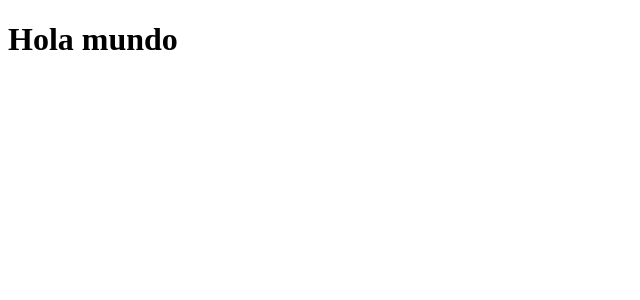
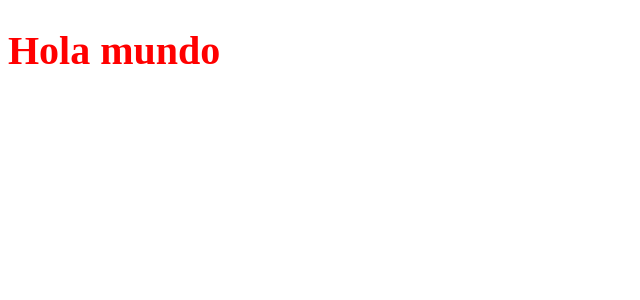
Before and after one commit to DiegoSullon/platzi-conf-merch, a React app: page / in a window 1280 px wide. Shown: the top 300 px of the page, without its empty margins (0-640 px from the left). Built offline with nearby package versions, Linux system fonts and the light colour scheme.

Commit message:
css and unistall standard

```diff
--- a/src/components/App.jsx
+++ b/src/components/App.jsx
@@ -1,4 +1,5 @@
 import React from 'react'
+import '../styles/components/app.css'
 
 const App = () => {
   return <h1>Hola mundo</h1>
--- /dev/null
+++ b/src/styles/components/app.css
@@ -0,0 +1,4 @@
+h1{
+    font-size: 40px;
+    color: red;
+}
--- a/webpack.config.js
+++ b/webpack.config.js
@@ -1,5 +1,6 @@
 const path = require('path')
 const HtmlWebpackPlugin = require('html-webpack-plugin')
+const MiniCssExtractPlugin = require('mini-css-extract-plugin')
 
 module.exports = {
   mode: 'development',
@@ -27,6 +28,17 @@
             loader: 'html-loader'
           }
         ]
+      },
+      {
+        test: /\.css$/,
+        use: [
+          {
+            loader: MiniCssExtractPlugin.loader
+          },
+          {
+            loader: 'css-loader'
+          }
+        ]
       }
     ]
   },
@@ -34,6 +46,9 @@
     new HtmlWebpackPlugin({
       template: './public/index.html',
       filename: './index.html'
+    }),
+    new MiniCssExtractPlugin({
+      filename: 'assets/[name].css'
     })
   ],
   devServer: {
```
Also changed, not shown: package.json (+2 -6 lines), 2 other files (tests, documents, lock files or other folders).
